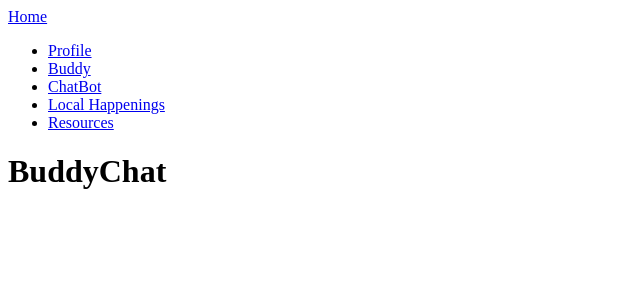
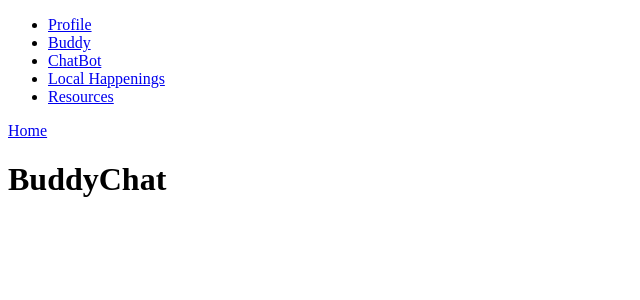
Before and after one commit to The-KPCP-Hotel/griefbuddy, a React app: page /buddy in a window 1280 px wide. Shown: the top 300 px of the page, without its empty margins (0-640 px from the left). Built offline with nearby package versions, Linux system fonts and the light colour scheme; the HTML template or start-up script is replaced by a standard one.

Commit message:
add home icon to individual components

```diff
--- a/src/components/Buddy.tsx
+++ b/src/components/Buddy.tsx
@@ -1,9 +1,11 @@
 import React = require("react");
+import { Link } from "react-router-dom";
 
 function BuddyChat() {
 
     return (
         <div>
+            <Link to="/">Home</Link>
             <h1>BuddyChat</h1>
         </div>
     )
--- a/src/components/ChatBot.tsx
+++ b/src/components/ChatBot.tsx
@@ -1,9 +1,11 @@
 import React = require("react");
+import { Link } from "react-router-dom";
 
 function ChatBot() {
 
     return (
         <div>
+            <Link to="/">Home</Link>
             <h1>Chat Bot</h1>
         </div>
     )
--- a/src/components/Events.tsx
+++ b/src/components/Events.tsx
@@ -1,9 +1,11 @@
 import React = require("react");
+import { Link } from "react-router-dom";
 
 function Events() {
 
     return (
         <div>
+            <Link to="/">Home</Link>
             <h1>Events Page</h1>
         </div>
     )
--- a/src/components/Navbar.tsx
+++ b/src/components/Navbar.tsx
@@ -5,7 +5,6 @@ function Navbar() {
 
     return (
     <div>
-        <Link to="/">Home</Link>
         <ul>
             <li><Link to="/profile">Profile</Link></li>
             <li><Link to="/buddy">Buddy</Link></li>
--- a/src/components/Profile.tsx
+++ b/src/components/Profile.tsx
@@ -1,9 +1,11 @@
 import React = require("react");
+import { Link } from "react-router-dom";
 
 function Profile() {
 
     return (
         <div>
+            <Link to="/">Home</Link>
             <h1>Profile</h1>
         </div>
     )
--- a/src/components/Resources.tsx
+++ b/src/components/Resources.tsx
@@ -1,9 +1,11 @@
 import React = require("react");
+import { Link } from "react-router-dom";
 
 function Resources() {
 
     return (
         <div>
+            <Link to="/">Home</Link>
             <h1>Resources</h1>
         </div>
     )
```
